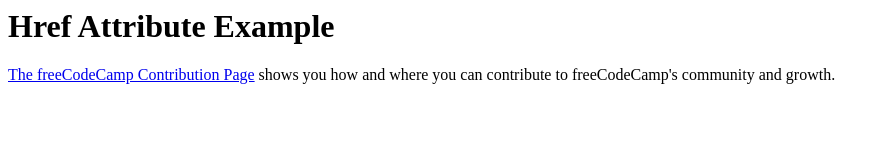
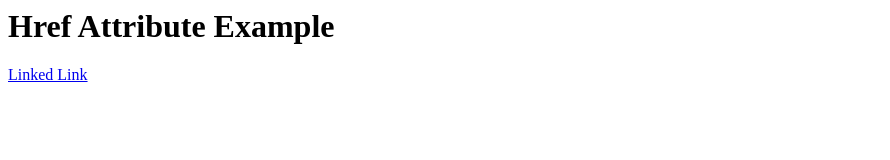
Before and after one commit to Lyce24/Lyce24.github.io, a plain HTML site: page index.html in a window 1280 px wide. Shown: the whole page, without its empty margins (0-890 px from the left). Drawn offline with Linux system fonts and the light colour scheme.

Commit message:
Test html

```diff
--- a/index.html
+++ b/index.html
@@ -1,11 +1,11 @@
 <html>
   <head>
-    <title>Href Attribute Example</title>
+    <title>Yancheng(Eriksen) Liu</title>
   </head>
   <body>
     <h1>Href Attribute Example</h1>
     <p>
-      <a href="https://www.freecodecamp.org/contribute/">The freeCodeCamp Contribution Page</a> shows you how and where you can contribute to freeCodeCamp's community and growth.
+      <a href="https://www.linkedin.com/in/yancheng-liu-363689222/">Linked Link</a>
     </p>
   </body>
 </html>
```
